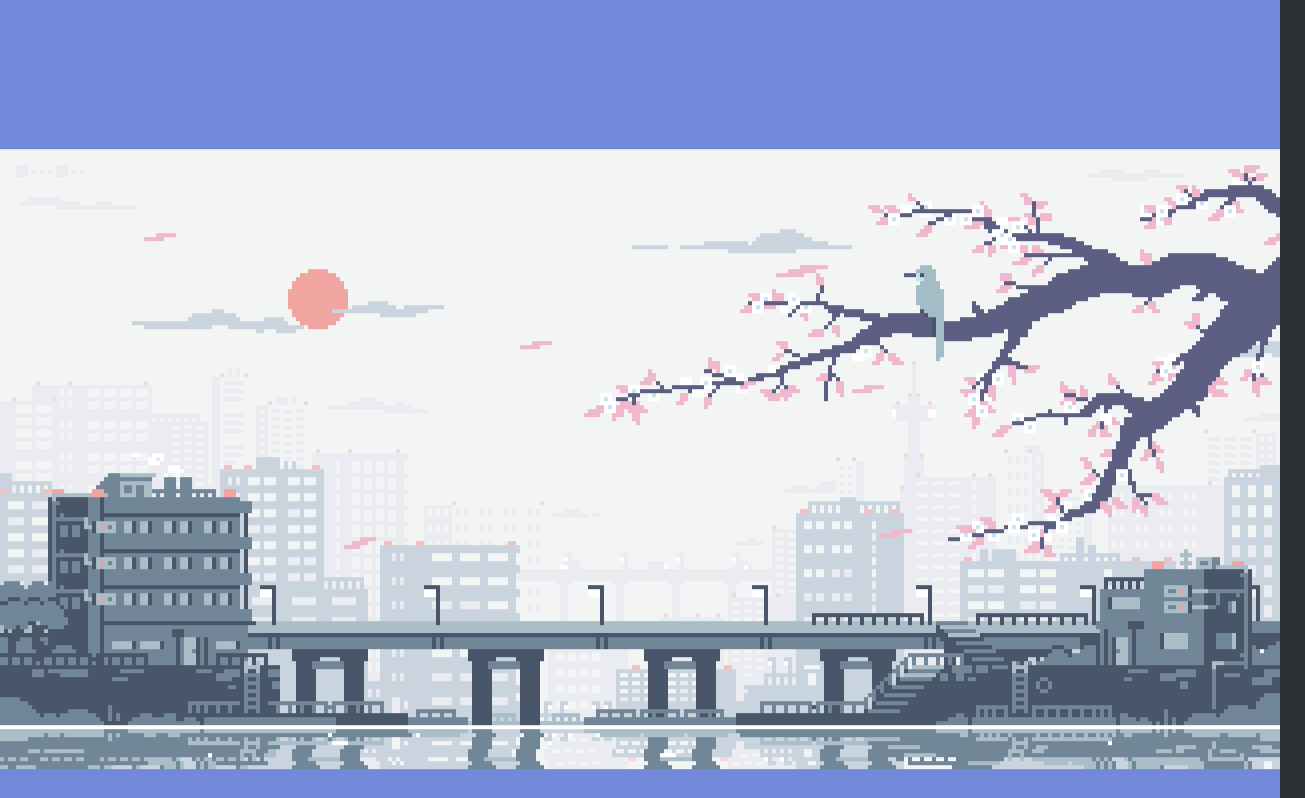
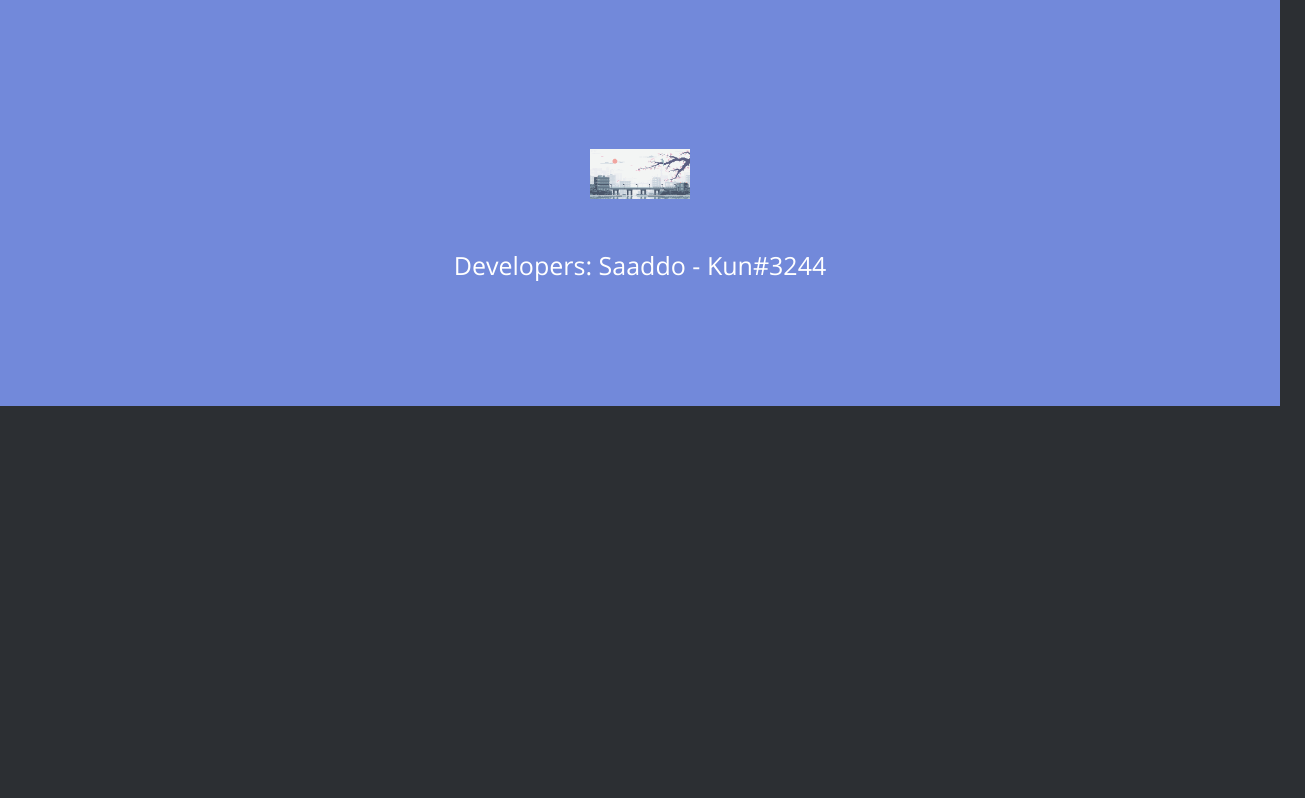
Before and after one commit to SaadSaid158/The-Maintainer, a plain HTML site: page index.html in a window 1280 px wide. Shown: the part 1222-2020 px from the top of the page, 1305 px wide, since content can reach past the window. After the commit the page ends 1628 px from the top, so only its background shows below. Drawn offline with Linux system fonts and the light colour scheme.

Commit message:
Update index.html

```diff
--- a/index.html
+++ b/index.html
@@ -94,7 +94,7 @@
     </div>
 
     <div class="site-light sponsor">
-        <img src="assets/img/background.gif" alt="Cool GIF">
+        <img src="assets/img/background.gif" alt="Cool GIF" height="50" width="100">
         <p>Developers: Saaddo - Kun#3244</p>
     </div>
 
```
